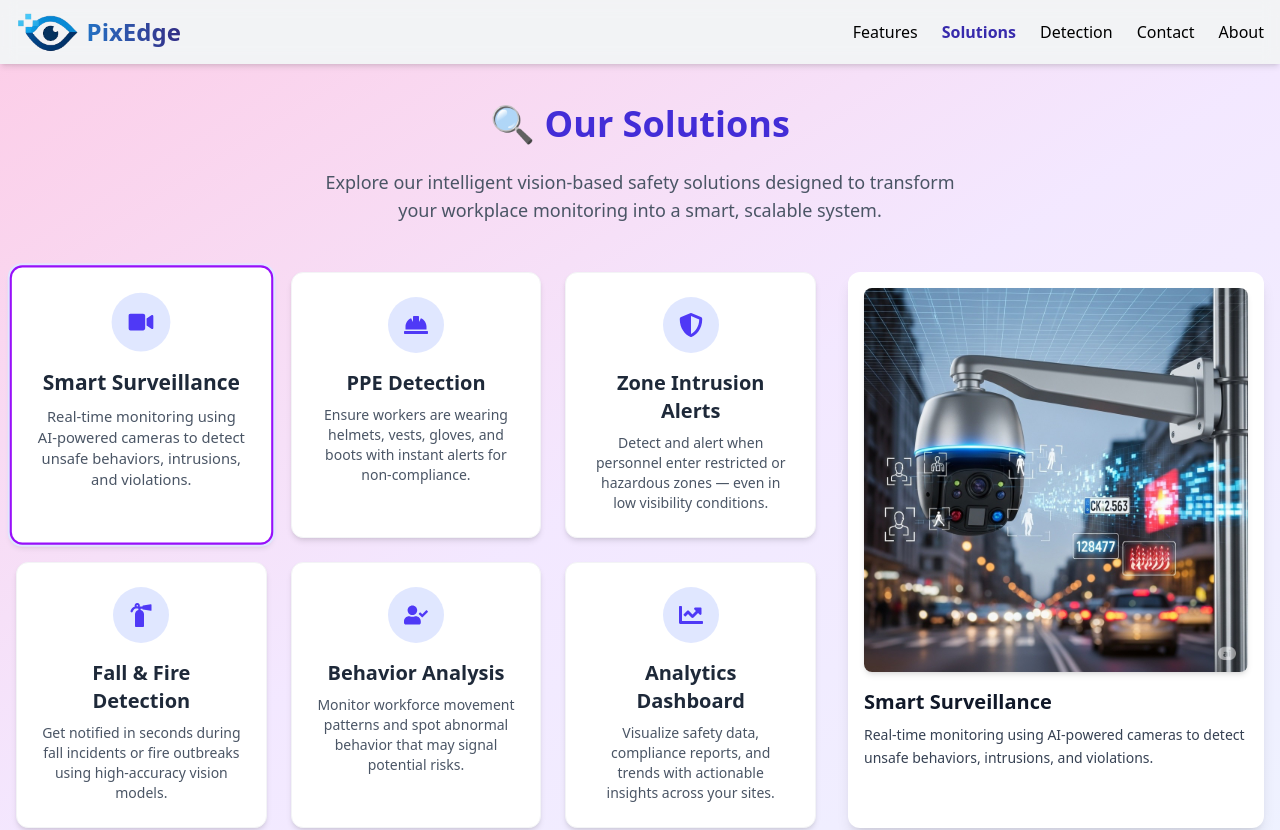
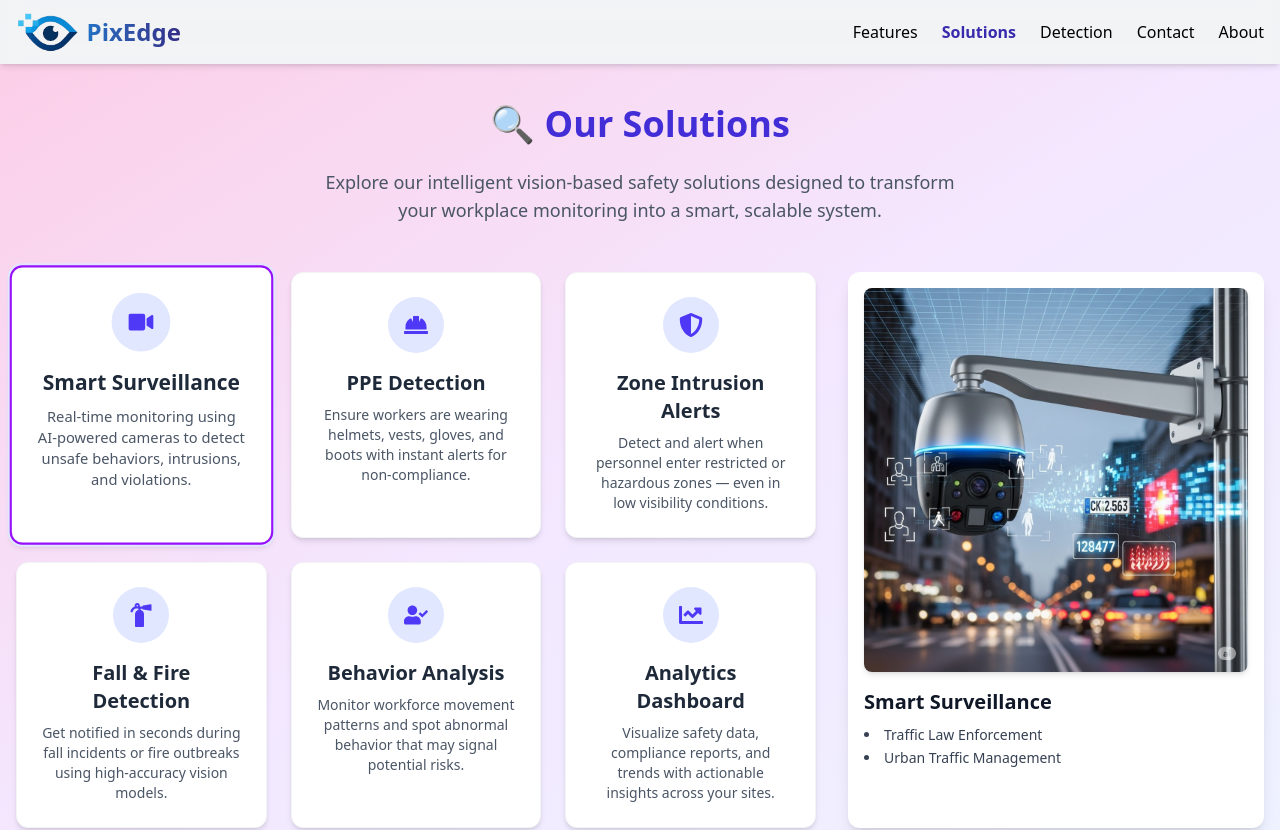
Before and after one commit to pixedge-official/pixedge-live, a React (Vite) app: page /solutions in a window 1280 px wide. Shown: the top 830 px of the page. Built offline with nearby package versions, Linux system fonts and the light colour scheme.

Commit message:
Initial commit

```diff
--- a/src/components/Solutions.jsx
+++ b/src/components/Solutions.jsx
@@ -1,130 +1,3 @@
-
-
-
-// import React, { useState } from 'react';
-// import { FaChartLine, FaFireExtinguisher, FaShieldAlt, FaUserCheck, FaVideo, FaHardHat } from "react-icons/fa";
-// import imgsmart from "../assets/SmartSurveillance.jpg";
-// import PPE from "../assets/PPE.jpg";
-// import Ana from "../assets/Analytics.jpg";
-
-// const solutionsData = [
-//   {
-//     img: imgsmart,
-//     title: "Smart Surveillance",
-//     icon: <FaVideo />,
-//     description: "Real-time monitoring using AI-powered cameras to detect unsafe behaviors, intrusions, and violations."
-//   },
-//   {
-//     img: PPE,
-//     title: "PPE Detection",
-//     icon: <FaHardHat />,
-//     description: "Ensure workers are wearing helmets, vests, gloves, and boots with instant alerts for non-compliance."
-//   },
-//   {
-//     img: "",
-//     title: "Zone Intrusion Alerts",
-//     icon: <FaShieldAlt />,
-//     description: "Detect and alert when personnel enter restricted or hazardous zones — even in low visibility conditions."
-//   },
-//   {
-//     img: "",
-//     title: "Fall & Fire Detection",
-//     icon: <FaFireExtinguisher />,
-//     description: "Get notified in seconds during fall incidents or fire outbreaks using high-accuracy vision models."
-//   },
-//   {
-//     img: "",
-//     title: "Behavior Analysis",
-//     icon: <FaUserCheck />,
-//     description: "Monitor workforce movement patterns and spot abnormal behavior that may signal potential risks."
-//   },
-//   {
-//     img: Ana,
-//     title: "Analytics Dashboard",
-//     icon: <FaChartLine />,
-//     description: "Visualize safety data, compliance reports, and trends with actionable insights across your sites."
-//   }
-// ];
-
-// const Solutions = () => {
-//   const [selectedIndex, setSelectedIndex] = useState(0);
-//   const [fade, setFade] = useState(true);
-
-//   const handleSelect = (index) => {
-//     if (selectedIndex === index) return; // prevent re-click flicker
-//     setFade(false);
-//     setTimeout(() => {
-//       setSelectedIndex(index);
-//       setFade(true);
-//     }, 200);
-//   };
-
-//   return (
-//     <section id="solutions" className="bg-gradient-to-tl from-indigo-50 via-purple-100 to-pink-200 py-10 px-4">
-//       <div className="max-w-7xl mx-auto">
-//         <h2 className="text-4xl font-bold text-center text-indigo-700 mb-6">🔍 Our Solutions</h2>
-//         <p className="text-center text-gray-600 text-lg mb-12 max-w-2xl mx-auto">
-//           Explore our intelligent vision-based safety solutions designed to transform your workplace monitoring into a smart, scalable system.
-//         </p>
-
-//         <div className="flex flex-col lg:flex-row gap-8">
-//           {/* Left: Cards */}
-//           <div className="grid grid-cols-1 sm:grid-cols-2 lg:grid-cols-3 gap-6 flex-1">
-//             {solutionsData.map((item, i) => (
-//               <div
-//                 key={i}
-//                 className={`bg-white rounded-xl shadow-md border border-gray-100 p-6 hover:shadow-indigo-200 hover:-translate-y-1 transition duration-300 cursor-pointer
-//                   ${selectedIndex === i ? "border-2 border-purple-600 ring-2 ring-indigo-100 scale-105" : ""}`}
-//                 onClick={() => handleSelect(i)}
-//               >
-//                 <div className="flex items-center justify-center w-14 h-14 bg-indigo-100 text-indigo-600 text-2xl rounded-full mb-4 mx-auto">
-//                   {item.icon}
-//                 </div>
-//                 <h3 className="text-xl font-semibold text-gray-800 text-center mb-2">{item.title}</h3>
-//                 <p className="text-gray-600 text-center text-sm">{item.description}</p>
-
-//                 {/* Mobile Image Preview */}
-//                 {selectedIndex === i && (
-//                   <div className={`lg:hidden mt-4 transition-opacity duration-500 ease-in-out ${fade ? "opacity-100" : "opacity-0"}`}>
-//                     {item.img ? (
-//                       <img
-//                         src={item.img}
-//                         alt={item.title}
-//                         className="rounded-lg shadow-md mb-2 transition-all duration-500 ease-in-out transform hover:scale-105"
-//                       />
-//                     ) : (
-//                       <div className="h-40 flex items-center justify-center text-gray-400">No Image Available</div>
-//                     )}
-//                   </div>
-//                 )}
-//               </div>
-//             ))}
-//           </div>
-
-//           {/* Right: Desktop Preview */}
-//           <div className="hidden lg:block lg:w-1/3 bg-white rounded-xl shadow-lg p-4">
-//             <div className={`transition-opacity duration-500 ease-in-out ${fade ? "opacity-100" : "opacity-0"}`}>
-//               {solutionsData[selectedIndex].img ? (
-//                 <img
-//                   src={solutionsData[selectedIndex].img}
-//                   alt={solutionsData[selectedIndex].title}
-//                   className="rounded-lg shadow-md mb-4 transition-all duration-500 ease-in-out transform hover:scale-105"
-//                 />
-//               ) : (
-//                 <div className="h-64 flex items-center justify-center text-gray-400">No Image Available</div>
-//               )}
-//               <h3 className="text-xl font-bold text-gray-900 mb-2">{solutionsData[selectedIndex].title}</h3>
-//               <p className="text-gray-700 text-sm leading-relaxed">{solutionsData[selectedIndex].description}</p>
-//             </div>
-//           </div>
-//         </div>
-//       </div>
-//     </section>
-//   );
-// };
-
-// export default Solutions;
-
 
 import React, { useState } from 'react';
 import { FaChartLine, FaFireExtinguisher, FaShieldAlt, FaUserCheck, FaVideo, FaHardHat } from "react-icons/fa";
@@ -140,37 +13,43 @@ const solutionsData = [
     img: imgsmart,
     title: "Smart Surveillance",
     icon: <FaVideo />,
-    description: "Real-time monitoring using AI-powered cameras to detect unsafe behaviors, intrusions, and violations."
+    description: "Real-time monitoring using AI-powered cameras to detect unsafe behaviors, intrusions, and violations.",
+    applications: ["Traffic Law Enforcement", "Urban Traffic Management"]
   },
   {
     img: PPE,
     title: "PPE Detection",
     icon: <FaHardHat />,
-    description: "Ensure workers are wearing helmets, vests, gloves, and boots with instant alerts for non-compliance."
+    description: "Ensure workers are wearing helmets, vests, gloves, and boots with instant alerts for non-compliance.",
+    applications: ["Manufacturing Plant Compliance", "Construction Site Safety Monitoring"]
   },
   {
     img: Zone,
     title: "Zone Intrusion Alerts",
     icon: <FaShieldAlt />,
-    description: "Detect and alert when personnel enter restricted or hazardous zones — even in low visibility conditions."
+    description: "Detect and alert when personnel enter restricted or hazardous zones — even in low visibility conditions.",
+    applications: ["Port & Shipyard Operations", "Restricted Area Protection"]
   },
   {
     img: FallFire,
     title: "Fall & Fire Detection",
     icon: <FaFireExtinguisher />,
-    description: "Get notified in seconds during fall incidents or fire outbreaks using high-accuracy vision models."
+    description: "Get notified in seconds during fall incidents or fire outbreaks using high-accuracy vision models.",
+    applications: ["Manufacturing & Warehouse Safety", "Oil & Gas Facility Protection"]
   },
   {
     img: Behave,
     title: "Behavior Analysis",
     icon: <FaUserCheck />,
-    description: "Monitor workforce movement patterns and spot abnormal behavior that may signal potential risks."
+    description: "Monitor workforce movement patterns and spot abnormal behavior that may signal potential risks.",
+    applications: ["Customer Flow Monitoring", "Suspicious Activity Detection"]
   },
   {
     img: Ana,
     title: "Analytics Dashboard",
     icon: <FaChartLine />,
-    description: "Visualize safety data, compliance reports, and trends with actionable insights across your sites."
+    description: "Visualize safety data, compliance reports, and trends with actionable insights across your sites.",
+    applications: ["Worker Productivity Insights", "Operational Efficiency Metrics"]
   }
 ];
 
@@ -180,11 +59,11 @@ const Solutions = () => {
 
   const handleSelect = (index) => {
     if (selectedIndex === index) return;
-    setFade(false); // fade out
+    setFade(false);
     setTimeout(() => {
-      setSelectedIndex(index); // change data
-      setFade(true); // fade in
-    }, 300); // matches duration-300+ for smoothness
+      setSelectedIndex(index);
+      setFade(true);
+    }, 300);
   };
 
   return (
@@ -211,7 +90,7 @@ const Solutions = () => {
                 <h3 className="text-xl font-semibold text-gray-800 text-center mb-2">{item.title}</h3>
                 <p className="text-gray-600 text-center text-sm">{item.description}</p>
 
-                {/* Mobile Image Preview with smooth transition */}
+                {/* Mobile Image + Applications Preview */}
                 {selectedIndex === i && (
                   <div
                     key={item.title}
@@ -225,6 +104,15 @@ const Solutions = () => {
                       />
                     ) : (
                       <div className="h-40 flex items-center justify-center text-gray-400">No Image Available</div>
+                    )}
+
+                    {/* Applications for Mobile */}
+                    {item.applications && (
+                      <ul className="list-disc list-inside text-gray-700 text-sm leading-relaxed">
+                        {item.applications.map((app, index) => (
+                          <li key={index}>{app}</li>
+                        ))}
+                      </ul>
                     )}
                   </div>
                 )}
@@ -247,8 +135,17 @@ const Solutions = () => {
               ) : (
                 <div className="h-64 flex items-center justify-center text-gray-400">No Image Available</div>
               )}
+
               <h3 className="text-xl font-bold text-gray-900 mb-2">{solutionsData[selectedIndex].title}</h3>
-              <p className="text-gray-700 text-sm leading-relaxed">{solutionsData[selectedIndex].description}</p>
+
+              {/* Applications as bullet points */}
+              {solutionsData[selectedIndex].applications && (
+                <ul className="list-disc list-inside text-gray-700 text-sm leading-relaxed">
+                  {solutionsData[selectedIndex].applications.map((app, index) => (
+                    <li key={index}>{app}</li>
+                  ))}
+                </ul>
+              )}
             </div>
           </div>
         </div>
```
